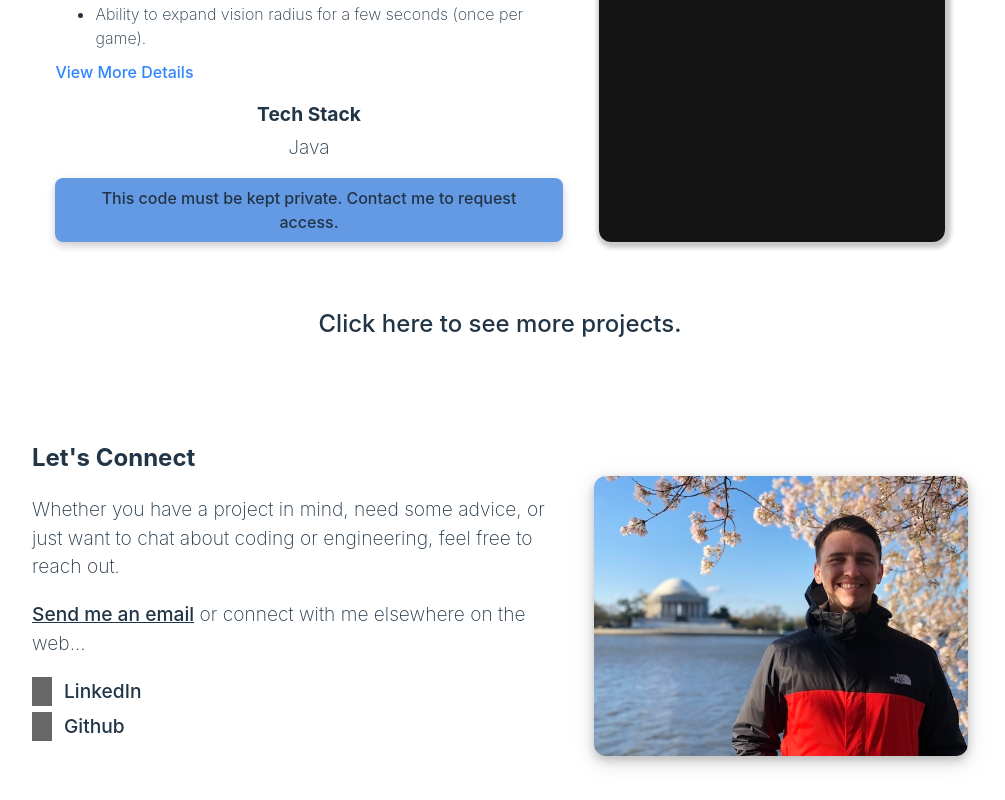
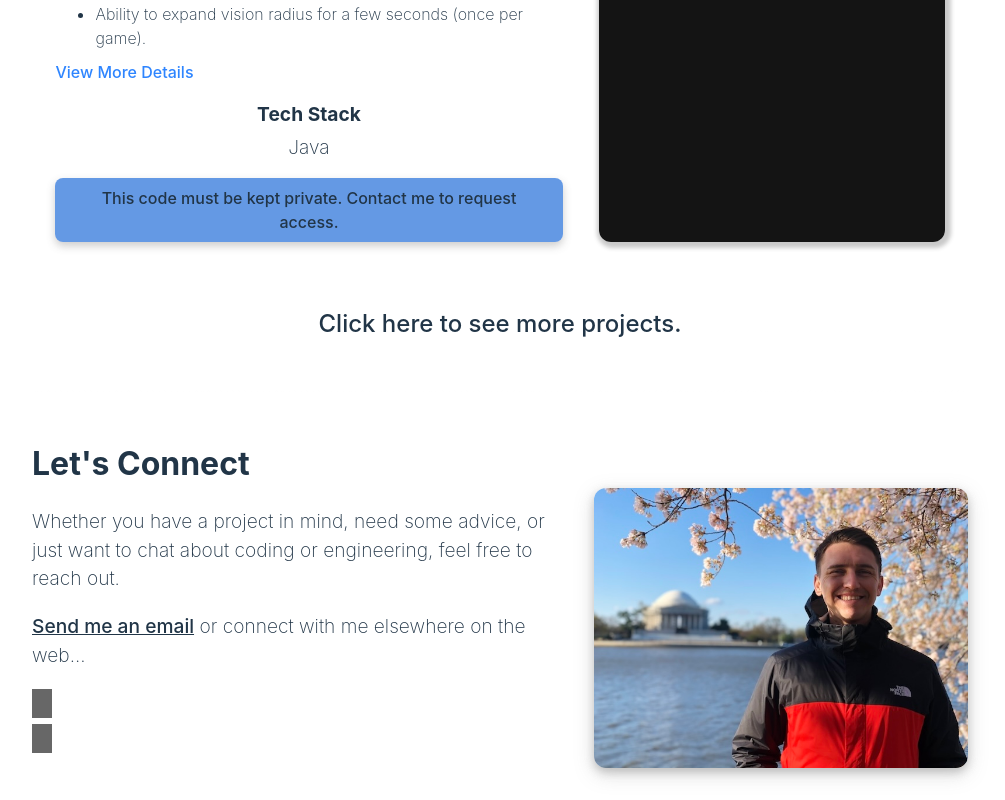
Before and after one commit to sourdoughbredd/personal-website, a React (Vite) app: page / in a window 1280 px wide. Shown: the part 5403-6203 px from the top of the page, without its empty margins (140-1145 px from the left). Built offline with nearby package versions, Linux system fonts and the light colour scheme; grey boxes are pictures that could not be loaded.

Commit message:
Generalize with css custom props

```diff
--- a/src/App.css
+++ b/src/App.css
@@ -6,6 +6,10 @@
 
   --tagline-font-size: 3rem;
   --section-title-font-size: 2rem;
+}
+
+.section-title {
+  font-size: var(--section-title-font-size);
 }
 
 @media (max-width: 750px) {
--- a/src/index.css
+++ b/src/index.css
@@ -1,17 +1,18 @@
 :root {
+  --background-color: #242424;
+  --font-color: rgba(255, 255, 255, 0.87);
+
   font-family: Inter, system-ui, Avenir, Helvetica, Arial, sans-serif;
   line-height: 1.5;
   font-weight: 200;
 
   color-scheme: light dark;
-  color: rgba(255, 255, 255, 0.87);
+  color: var(--font-color);
 
   font-synthesis: none;
   text-rendering: optimizeLegibility;
   -webkit-font-smoothing: antialiased;
   -moz-osx-font-smoothing: grayscale;
-
-  --background-color: #242424;
 
   background-color: var(--background-color);
 }
@@ -82,11 +83,3 @@
     background-color: #f9f9f9;
   }
 }
-
-/* MEDIA QUERIES */
-
-@media (max-width: 1064px) {
-  /* :root {
-    font-size: 14px;
-  } */
-}
```
